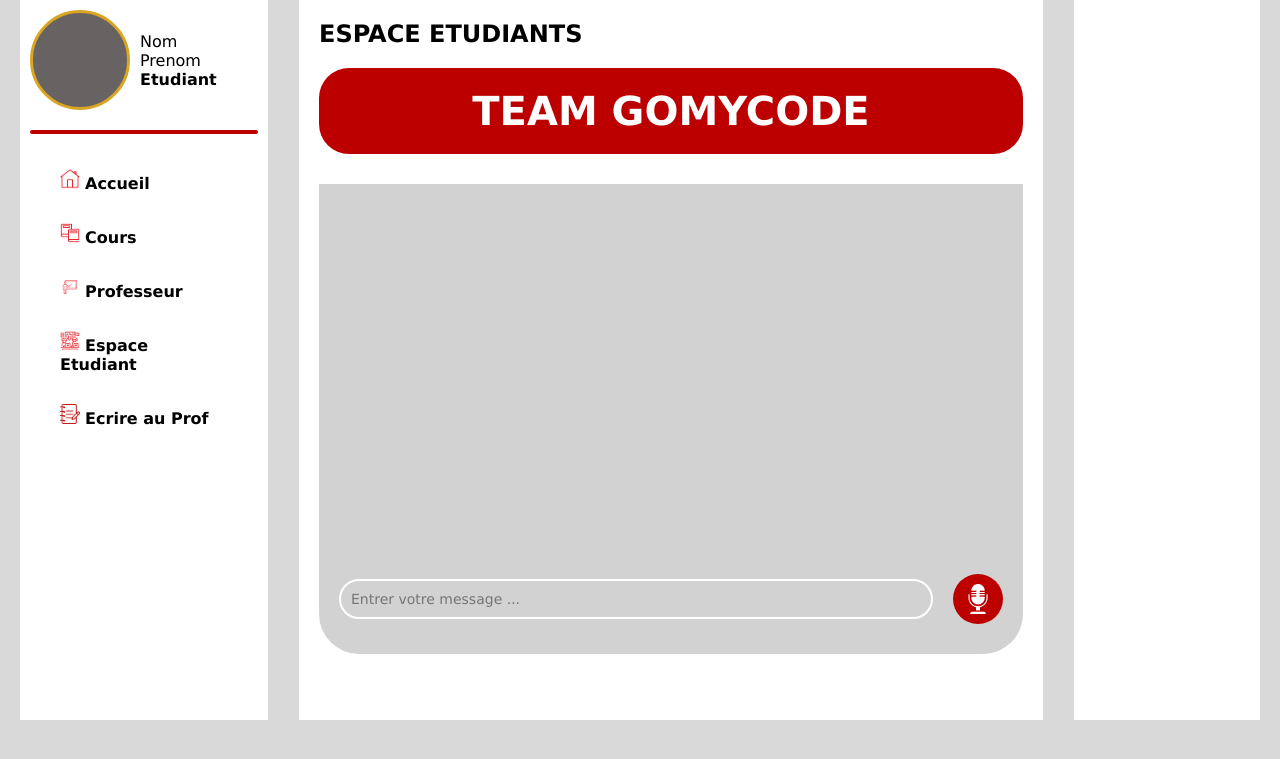
After one commit to Lvmzoo-Dev/hackaton_gomycode, a PHP site: page /EspaceEtudiant.php in a window 1280 px wide. The commit adds this page. Shown: the top 759 px of the page. Run offline with PHP 8.4, Linux system fonts and the light colour scheme.

Commit message:
Creation EspaceEtudiant

```diff
--- /dev/null
+++ b/EspaceEtudiant.php
@@ -0,0 +1,52 @@
+<!DOCTYPE html>
+<html lang="en">
+<head>
+    <meta charset="UTF-8">
+    <meta http-equiv="X-UA-Compatible" content="IE=edge">
+    <meta name="viewport" content="width=device-width, initial-scale=1.0">
+    <title>Espace Etudiant</title>
+    <link rel="stylesheet" href="css/EspaceEtudiant.css">
+</head>
+<body>
+
+<div class="container">
+        <div class="div-left">
+            <div class="profil">
+                <div class="user-profil"></div>
+                <div class="user-infos">
+                    <p class="nom">Nom</p>
+                    <p class="prenom">Prenom</p>
+                    <p style="font-weight: bold;">Etudiant</p>
+                </div>
+            </div>
+            <div class="separation"></div>
+
+            <nav>
+                <ul>
+                    <li><img src="images/home.png" class="icon" alt="">  <a href="#">Accueil</a></li>
+                    <li><img src="images/cours.png" class="icon" alt="">  <a href="#">Cours</a></li>
+                    <li><img src="images/prof.png" class="icon" alt="">  <a href="#">Professeur</a></li>
+                    <li><img src="images/espace-etudiant.png" class="icon" alt="">  <a href="#">Espace Etudiant</a></li>
+                    <li><img src="images/ecrire.png" class="icon" alt="">  <a href="#">Ecrire au Prof</a></li>
+                </ul>
+            </nav>
+
+        </div>
+        <div class="div-middle">
+            <h2>ESPACE ETUDIANTS</h2>
+            <h1 class="team">TEAM GOMYCODE</h1>
+            <div class="messageBox">
+                <div class="elements">
+                    <input type="text" name="messageText" placeholder="Entrer votre message ..." class="messageText" id="">
+                    <div class="audio">
+                        <img src="images/microphone.png" alt="">
+                    </div>
+                </div>
+            </div>
+        </div>
+
+        <div class="div-right"></div>
+    </div>
+
+</body>
+</html>
--- a/connexion.php
+++ b/connexion.php
@@ -2,7 +2,7 @@
 
 $host = 'localhost';
 $user = 'root';
-$password = 'root';
+$password = '';
 $bd = 'gomycode';
 try {
     $db = mysqli_connect($host, $user, $password, $bd);
--- /dev/null
+++ b/css/EspaceEtudiant.css
@@ -0,0 +1,128 @@
+*{
+    margin: 0;
+    padding: 0;
+    box-sizing: border-box;
+    color: #000;
+    text-decoration: none;
+    list-style-type: none;
+    font-family: 'Lucida Sans', 'Lucida Sans Regular', 'Lucida Grande', 'Lucida Sans Unicode', Geneva, Verdana, sans-serif;
+}
+body{
+    background-color: #D9D9D9;
+}
+
+.container{
+    width: 100%;
+    height: 90vh;
+    display: flex;
+    justify-content: space-between;
+    padding: 0 20px;
+}
+.container .div-left{
+    width: 20%;
+    height: 90vh;
+    background-color: white;
+    padding: 10px;
+}
+.container .div-left .profil{
+    display: flex;
+    align-items: center;
+}
+.container .div-left .profil .user-profil{
+    width: 100px;
+    height: 100px;
+    background-color: #676363;
+    border-radius: 50%;
+    border: 3px solid goldenrod;
+}
+.container .div-left .profil .user-infos{
+    margin-left: 10px;
+}
+.separation{
+    width: 100%;
+    margin-top: 20px;
+    margin-bottom: 20px;
+    height: 4px;
+    border-radius: 10px;
+    background-color: #BC0000;
+}
+.icon{
+    width: 20px;
+    height: 20px;
+}
+.div-left nav ul li{
+    padding: 15px 30px;
+    align-items: center;
+}
+.div-left nav ul li a{
+    font-weight: bold;
+}
+.div-left nav ul li:hover{
+    background-color: #79191e;
+    transition: background-color 0.3s;
+}
+.div-left nav ul li:hover a{
+    color: #fff;
+}
+
+.container .div-middle{
+    width: 60%;
+    height: 90vh;
+    background-color: white;
+    padding: 20px;
+}
+.team{
+    font-size: 40px;
+    color: #fff;
+    padding: 20px 20px;
+    background-color: #BC0000;
+    text-align: center;
+    border-radius: 30px;
+    margin-top: 20px;
+}
+.messageBox{
+    width: 100%;
+    height: 470px;
+    background-color: #d2d2d2;
+    margin-top: 30px;
+    border-bottom-left-radius: 40px;
+    border-bottom-right-radius: 40px;
+}
+.elements{
+    display: flex;
+    padding: 10px 20px;
+    align-items: center;
+    transform: translateY(380px);
+}
+.messageText{
+    width: 90%;
+    height: 40px;
+    font-size: 14px;
+    border: 2px solid #fff;
+    background: transparent;
+    padding: 10px;
+    color: #fff;
+    border-radius: 20px;
+}
+.messageText:focus{
+    border-color: #BC0000;
+    outline: none;
+}
+.audio{
+    width: 50px;
+    height: 50px;
+    border-radius: 50%;
+    background-color: #BC0000;
+    margin-left: 20px;
+}
+.audio img{
+    width: 30px;
+    align-items: center;
+    margin-left: 10px;
+    margin-top: 10px;
+}
+.container .div-right{
+    width: 15%;
+    height: 90vh;
+    background-color: white;
+}
--- a/css/index.css
+++ b/css/index.css
@@ -68,6 +68,7 @@
 input:focus{
     border: 2px solid #fff;
     background: transparent;
+    outline: none;
 }
 .content{
     margin-top: 70px;
--- a/index.php
+++ b/index.php
@@ -3,7 +3,7 @@
 require_once 'functions/etudiantFunctions.php';
 $etudiants = listerEtu();
 
-foreach ($etudiants as $etu) :
+foreach ($etudiants as $etu):
 
     $email = $etu['emailEtu'];
     $password = $etu['passwordEtu'];
```
Also changed, not shown: functions/etudiantFunctions.php (+9 -0 lines), images/microphone.png (added).
